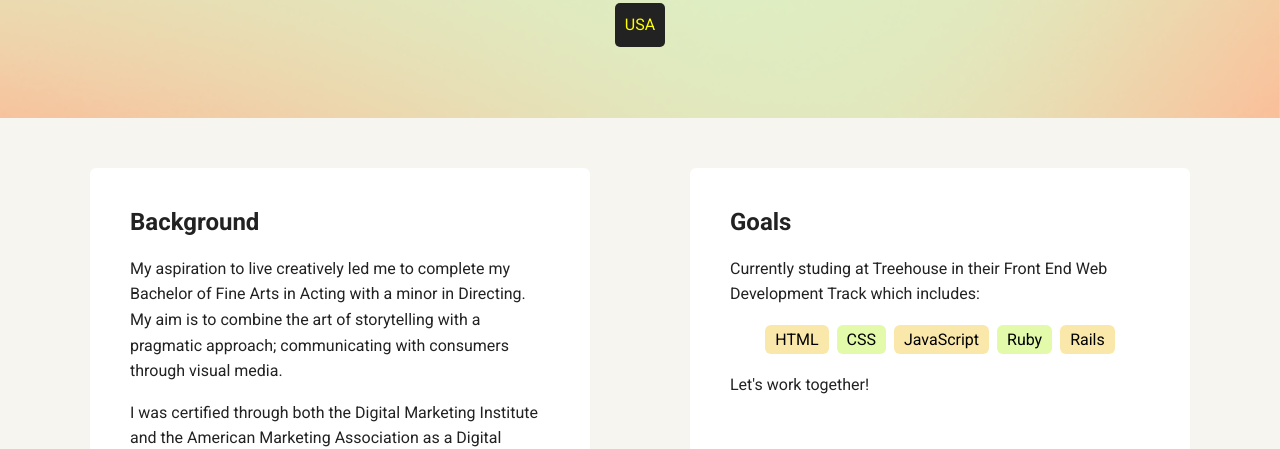
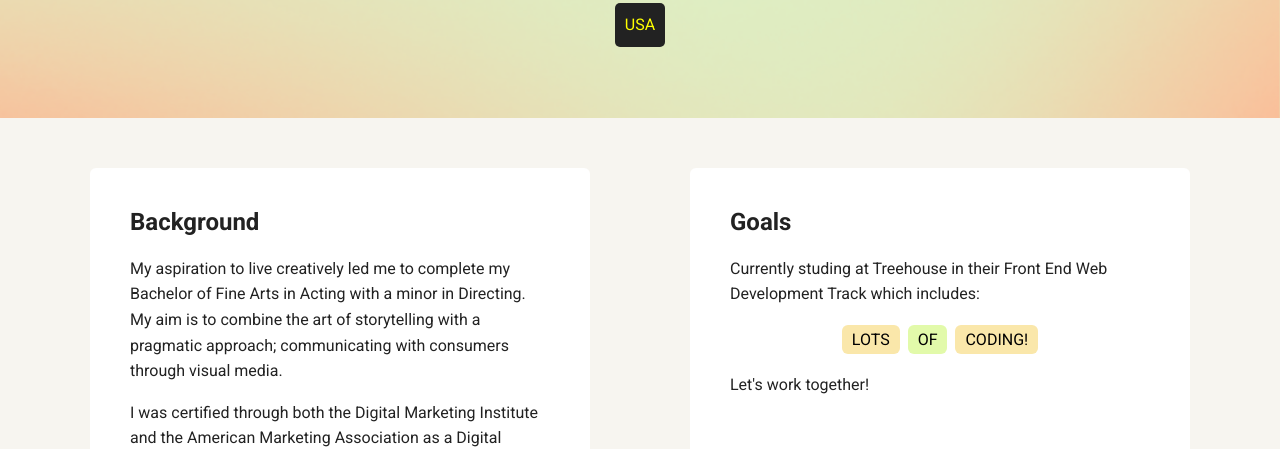
Before and after one commit to katyyates/treehouse-project1, a plain HTML site: page index.html in a window 1280 px wide. Shown: the part 352-801 px from the top of the page. Drawn offline with Linux system fonts and the light colour scheme; a web font is replaced by a local one.

Commit message:
fixed some things

```diff
--- a/index.html
+++ b/index.html
@@ -12,7 +12,7 @@
         <ul class="nav">
           <li class="name">Katy Yates</li>
           <li><a href="#">Home</a></li>
-          <li><a href="/Users/katyy/coding/treehouse-project1/resume.html">Resume</a></li>
+          <li><a href="resume.html">Resume</a></li>
         </ul>
     </div>
 
@@ -33,11 +33,9 @@
         <h2>Goals</h2>
         <p>Currently studing at Treehouse in their Front End Web Development Track which includes:</p>
         <ul class="skills">
-          <li>HTML</li>
-          <li>CSS</li>
-          <li>JavaScript</li>
-          <li>Ruby</li>
-          <li>Rails</li>
+          <li>LOTS</li>
+          <li>OF</li>
+          <li>CODING!</li>
         </ul>
         <p>Let's work together!</p>
       </div>
```
Also changed, not shown: resume.html (+1 -1 lines).
